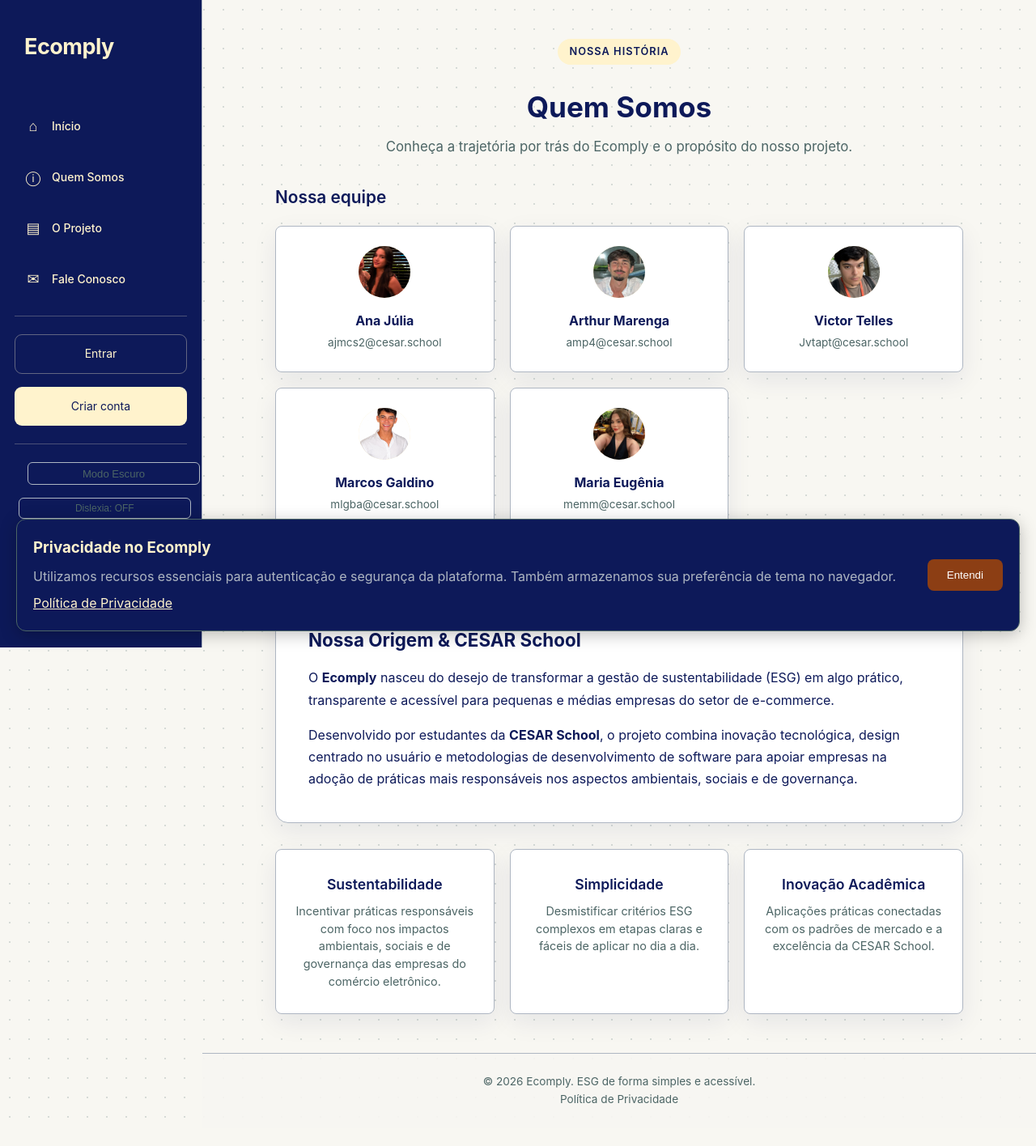
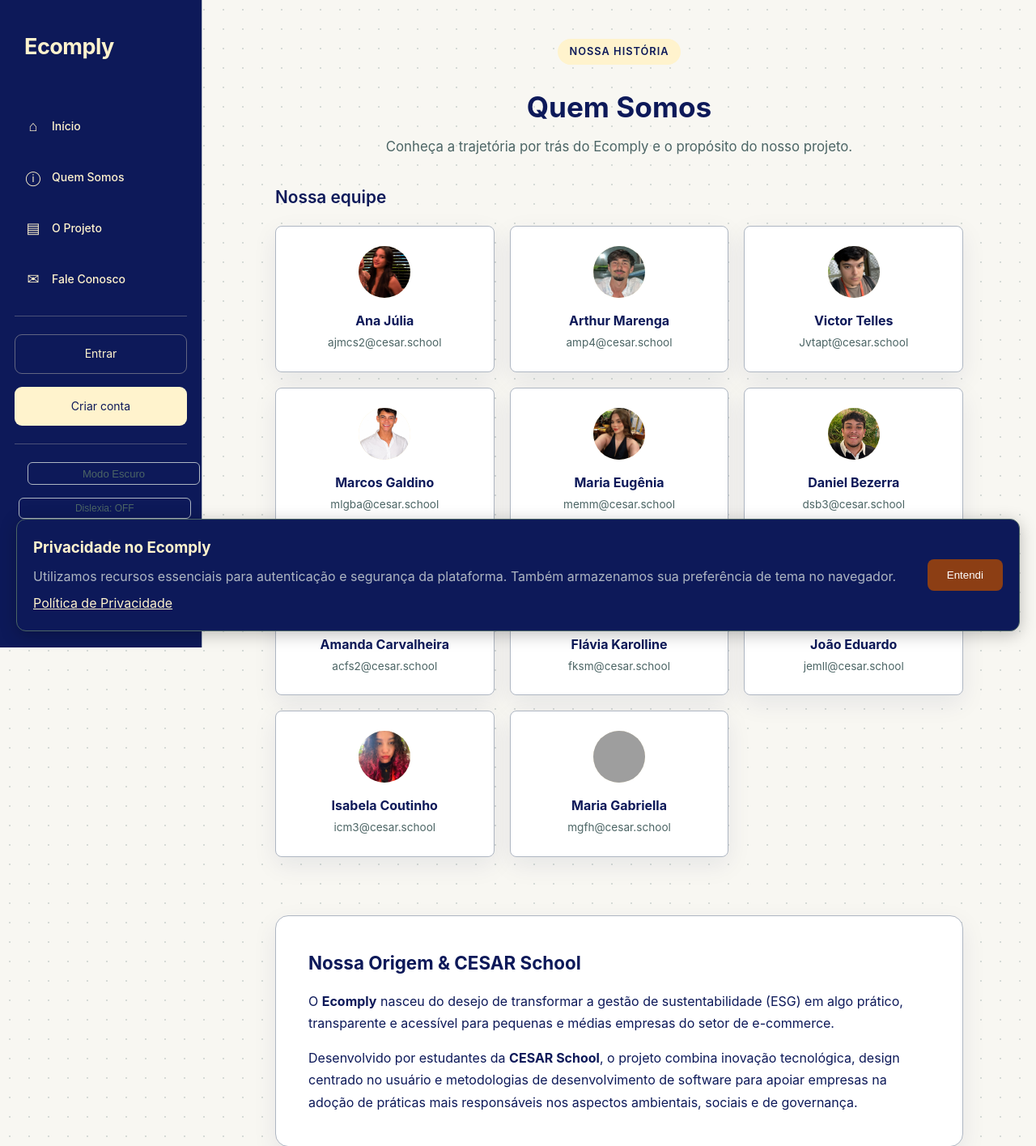
Before and after one commit to mariaeugeniamoraes/projeto_fds_2026.2, a Django app: page /quem-somos/ in a window 1280 px wide. Shown: the top 1416 px of the page at 81% size. Before the commit the page ends 1381 px from the top, so only its background shows below. Run offline with Django 5.2, Linux system fonts and the light colour scheme; grey boxes are pictures that could not be loaded.

Commit message:
Adiciona novos integrantes na página Quem Somos

```diff
--- a/core/templates/core/quem_somos.html
+++ b/core/templates/core/quem_somos.html
@@ -152,6 +152,108 @@ Quem Somos | Ecomply
                 </a>
             </div>
 
+            <div class="team-card">
+                <img src="{% static 'images/equipe/Daniel.jpg' %}"
+                     alt="Daniel Santana Bezerra"
+                     class="member-avatar">
+
+                <a href="https://www.linkedin.com/in/danielsantanabezerra/"
+                   target="_blank"
+                   rel="noopener noreferrer"
+                   class="member-name-link">
+                    Daniel Bezerra
+                </a>
+
+                <a href="mailto:dsb3@cesar.school" class="member-email">
+                    dsb3@cesar.school
+                </a>
+            </div>
+
+            <div class="team-card">
+                <img src="{% static 'images/equipe/Amanda.jpg' %}"
+                     alt="Amanda Carvalheira Ferreira da Silva"
+                     class="member-avatar">
+
+                <a href="https://www.linkedin.com/in/amanda-carvalheira/"
+                   target="_blank"
+                   rel="noopener noreferrer"
+                   class="member-name-link">
+                    Amanda Carvalheira
+                </a>
+
+                <a href="mailto:acfs2@cesar.school" class="member-email">
+                    acfs2@cesar.school
+                </a>
+            </div>
+
+            <div class="team-card">
+                <img src="{% static 'images/equipe/Karol.jpg' %}"
+                     alt="Flávia Karolline Santos Melo"
+                     class="member-avatar">
+
+                <a href="https://www.linkedin.com/in/karollinemelo/"
+                   target="_blank"
+                   rel="noopener noreferrer"
+                   class="member-name-link">
+                    Flávia Karolline
+                </a>
+
+                <a href="mailto:fksm@cesar.school" class="member-email">
+                    fksm@cesar.school
+                </a>
+            </div>
+
+            <div class="team-card">
+                <img src="{% static 'images/equipe/Joao.jpg' %}"
+                     alt="João Eduardo Mascarenhas Leite Lemos"
+                     class="member-avatar">
+
+                <a href="https://www.linkedin.com/in/"
+                   target="_blank"
+                   rel="noopener noreferrer"
+                   class="member-name-link">
+                    João Eduardo
+                </a>
+
+                <a href="mailto:jemll@cesar.school" class="member-email">
+                    jemll@cesar.school
+                </a>
+            </div>
+
+            <div class="team-card">
+                <img src="{% static 'images/equipe/Isabela.jpg' %}"
+                     alt="Isabela Coutinho de Melo"
+                     class="member-avatar">
+
+                <a href="https://www.linkedin.com/in/isabela-coutinho-de-melo-b585883b4/"
+                   target="_blank"
+                   rel="noopener noreferrer"
+                   class="member-name-link">
+                    Isabela Coutinho
+                </a>
+
+                <a href="mailto:icm3@cesar.school" class="member-email">
+                    icm3@cesar.school
+                </a>
+            </div>
+
+            <div class="team-card">
+                <img src="{% static 'images/equipe/Gabriella.jpg' %}"
+                     alt="Maria Gabriella Figueredo de Holanda"
+                     class="member-avatar">
+
+                <a href="https://www.linkedin.com/in/"
+                   target="_blank"
+                   rel="noopener noreferrer"
+                   class="member-name-link">
+                    Maria Gabriella
+                </a>
+
+                <a href="mailto:mgfh@cesar.school" class="member-email">
+                    mgfh@cesar.school
+                </a>
+            </div>
+
         </div>
     </section>
 
```
